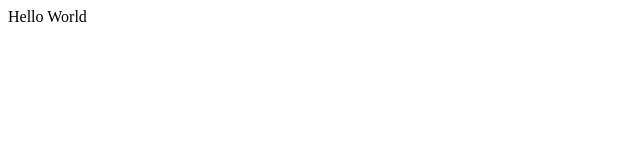
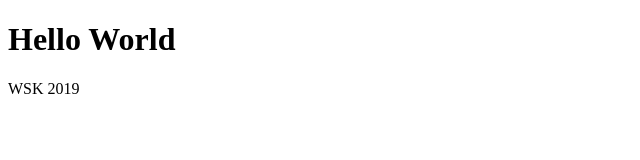
Before and after one commit to dwendle/dwendle.github.io, a plain HTML site: page index.html in a window 1280 px wide. Shown: the whole page, without its empty margins (0-640 px from the left). Drawn offline with Linux system fonts and the light colour scheme.

Commit message:
init commit

```diff
--- a/index.html
+++ b/index.html
@@ -1 +1,13 @@
-<div>Hello World</div>
+<!doctype html>
+
+<html lang="en">
+  <head>
+      <meta charset="utf-8">
+      <title>Resume - Wendy Kung</title>
+  </head>
+
+  <body>
+    <h1>Hello World</h1>
+    <footer>WSK 2019</footer>
+  </body>
+</html>
```
